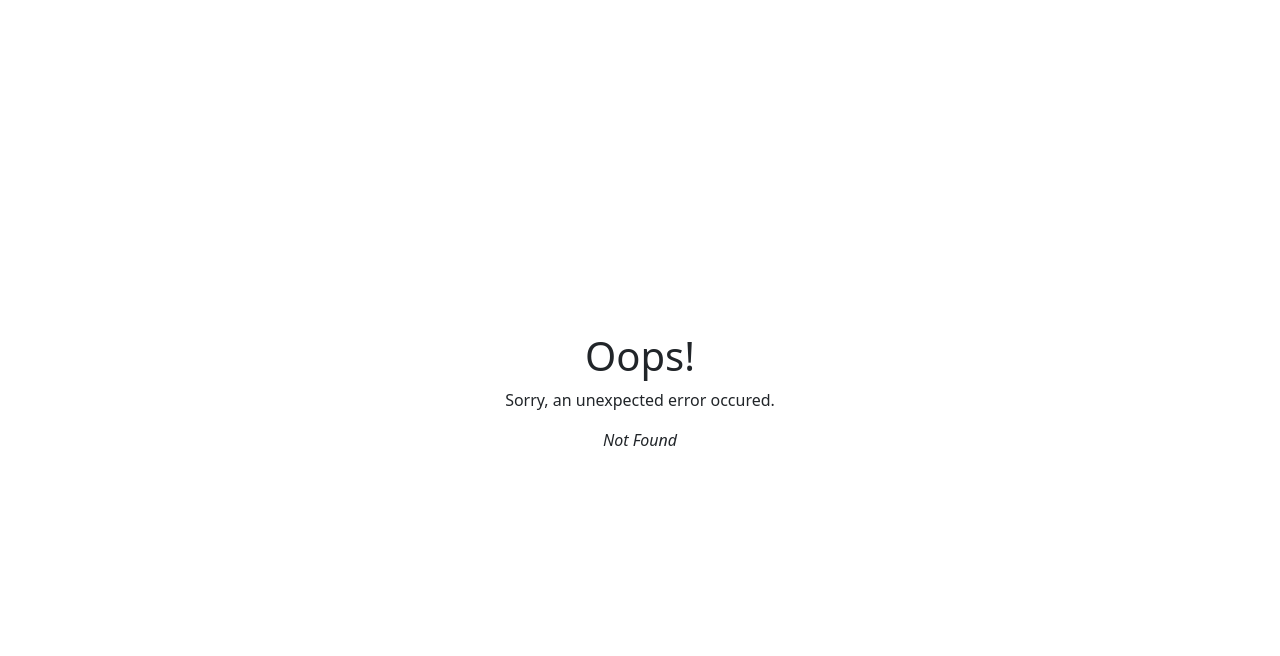
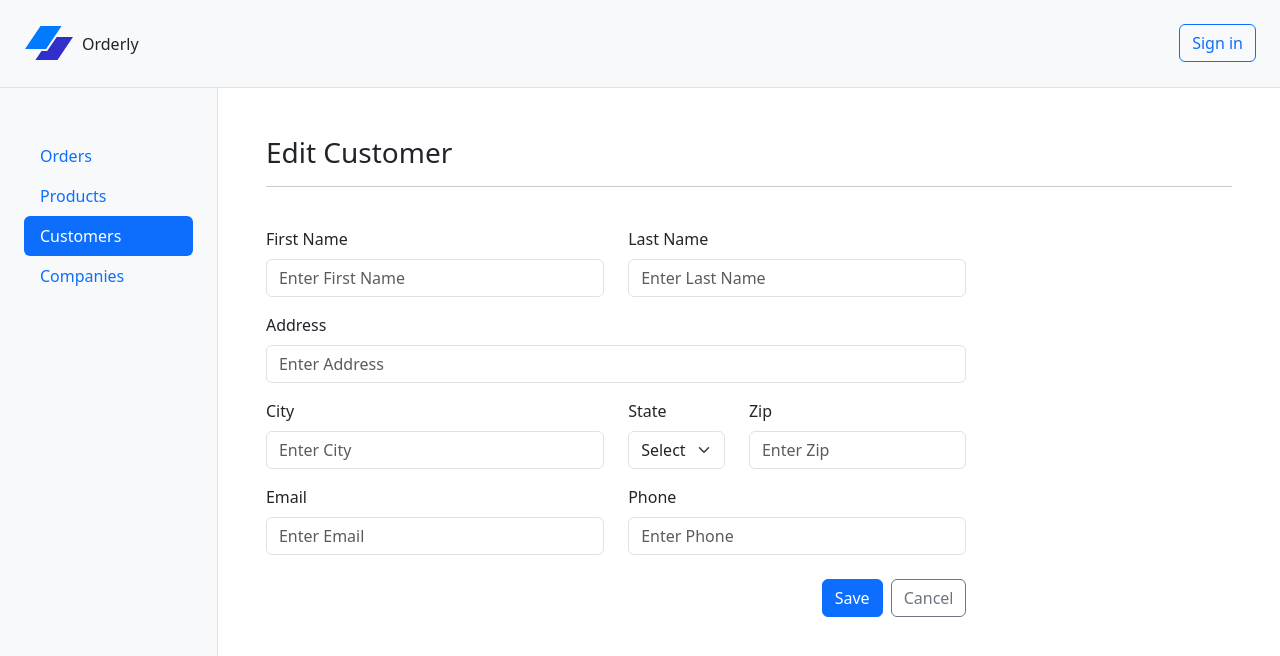
Before and after one commit to craigmckeachie/orderly, a React (Vite) app: page /customers/edit/1 in a window 1280 px wide. Before the commit this address had no page. Shown: the top 656 px of the page. Built offline with nearby package versions, Linux system fonts and the light colour scheme.

Commit message:
customer edit page, not functionality

```diff
--- a/src/customers/CustomerCard.tsx
+++ b/src/customers/CustomerCard.tsx
@@ -1,3 +1,4 @@
+import { Link } from 'react-router-dom';
 import { formatPhoneNumber } from '../utility/formatUtlities';
 import { Customer } from './Customer';
 
@@ -8,6 +9,7 @@ interface CustomerCardProps {
 function CustomerCard({ customer }: CustomerCardProps) {
   return (
     <div className="card p-4">
+      <Link className='text-decoration-none text-secondary' to={`./edit/${customer.id}`}>
         <span className="customer-circle d-flex bg-secondary fs-3 text-white align-items-center justify-content-center rounded-circle">
           {customer.firstName?.substring(0, 1)}
           {customer.lastName?.substring(0, 1)}
@@ -26,6 +28,7 @@ function CustomerCard({ customer }: CustomerCardProps) {
             {formatPhoneNumber(customer.phone)}
           </div>
         </div>
+      </Link>
     </div>
   );
 }
--- /dev/null
+++ b/src/customers/CustomerEditPage.tsx
@@ -0,0 +1,13 @@
+import CustomerForm from './CustomerForm';
+
+function CustomerCreatePage() {
+  return (
+    <section>
+      <h3>Edit Customer</h3>
+      <hr />
+      <CustomerForm />
+    </section>
+  );
+}
+
+export default CustomerCreatePage;
--- a/src/customers/CustomerForm.tsx
+++ b/src/customers/CustomerForm.tsx
@@ -40,7 +40,7 @@ function CustomerForm() {
   });
 
   return (
-    <form className="row" noValidate onSubmit={formik.handleSubmit}>
+    <form className="row pt-4 w-75" noValidate onSubmit={formik.handleSubmit}>
       <div className="mb-3 form-group col-md-6">
         <label htmlFor="firstName" className="form-label">
           First Name
@@ -121,7 +121,7 @@ function CustomerForm() {
         </label>
 
         <select
-          className={clsx('form-control', formik.errors.state && 'is-invalid')}
+          className={clsx('form-select', formik.errors.state && 'is-invalid')}
           id="state"
           {...formik.getFieldProps('state')}
         >
@@ -231,9 +231,7 @@ function CustomerForm() {
         )}
       </div>
 
-      <hr />
-
-      <div className="d-flex gap-2 pt-2">
+      <div className="d-flex gap-2 pt-2 justify-content-end">
         <button type="submit" className="btn btn-primary">
           Save
         </button>
--- a/src/main.tsx
+++ b/src/main.tsx
@@ -5,6 +5,7 @@ import { createBrowserRouter, RouterProvider } from 'react-router-dom';
 import CustomersPage from './customers/CustomersPage.tsx';
 import ErrorPage from './ErrorPage.tsx';
 import CustomerCreatePage from './customers/CustomerCreatePage.tsx';
+import CustomerEditPage from './customers/CustomerEditPage.tsx';
 
 const router = createBrowserRouter([
   {
@@ -20,6 +21,10 @@ const router = createBrowserRouter([
         path: 'customers/create',
         element: <CustomerCreatePage />,
       },
+      {
+        path: 'customers/edit/:id',
+        element: <CustomerEditPage />,
+      },
     ],
   },
 ]);
```
Lines whose indentation alone changed are shown as unchanged.
